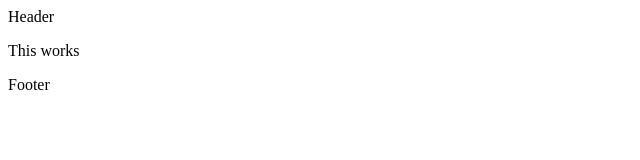
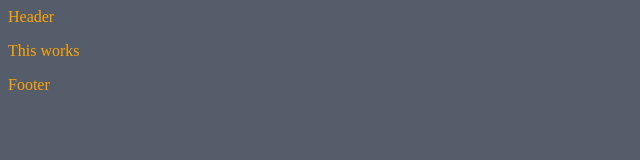
Before and after one commit to goutham1292/example, a plain HTML site: page index.html in a window 1280 px wide. Shown: the whole page, without its empty margins (0-640 px from the left). Drawn offline with Linux system fonts and the light colour scheme.

Commit message:
add application style

```diff
--- a/index.html
+++ b/index.html
@@ -1,6 +1,7 @@
 <!DOCTYPE html>
 <html>
 <head>
+	<link rel="stylesheet" type="text/css" href="styles/app.css">
 	<title>My App</title>
 </head>
 <body>
--- /dev/null
+++ b/styles/app.css
@@ -0,0 +1,5 @@
+body
+{
+	background-color: #555d6B;
+	color: orange;
+}
```
Also changed, not shown: 1 other file.
